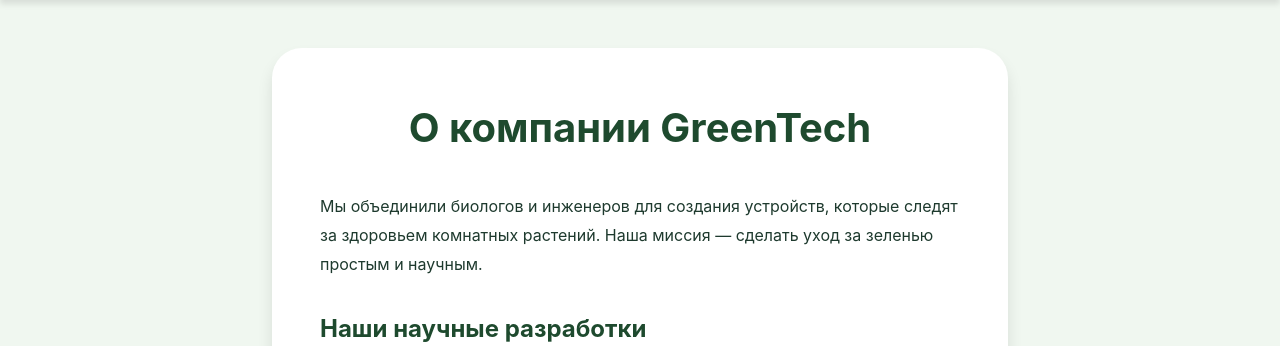
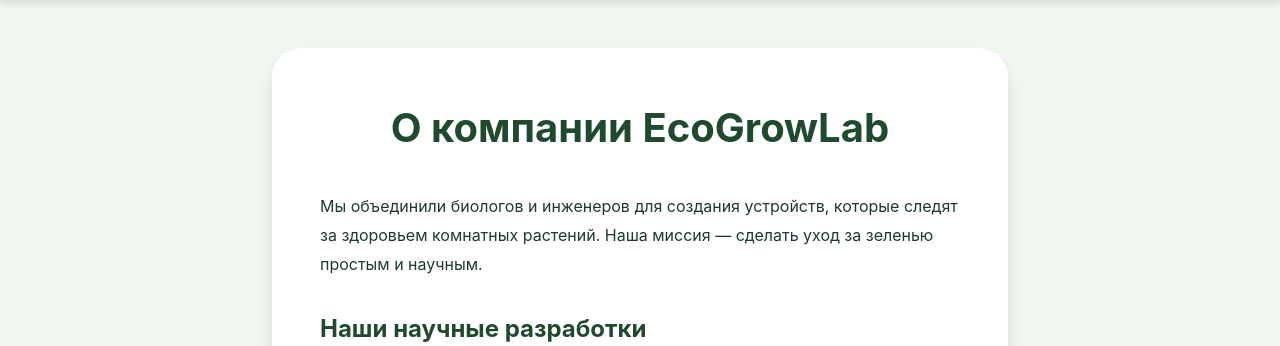
Before and after one commit to EvClidz8001/greentech-shop, a Flask app: page /about in a window 1280 px wide. Shown: the part 78-424 px from the top of the page. Run offline with Flask 3, Linux system fonts and the light colour scheme.

Commit message:
Update about.html

```diff
--- a/templates/about.html
+++ b/templates/about.html
@@ -5,7 +5,7 @@
 {% block content %}
 <section class="about-section">
     <div class="about-container">
-        <h1>О компании GreenTech</h1>
+        <h1>О компании EcoGrowLab</h1>
 
         <div class="about-content">
             <p>Мы объединили биологов и инженеров для создания устройств, которые следят за здоровьем комнатных растений. Наша миссия — сделать уход за зеленью простым и научным.</p>
```
